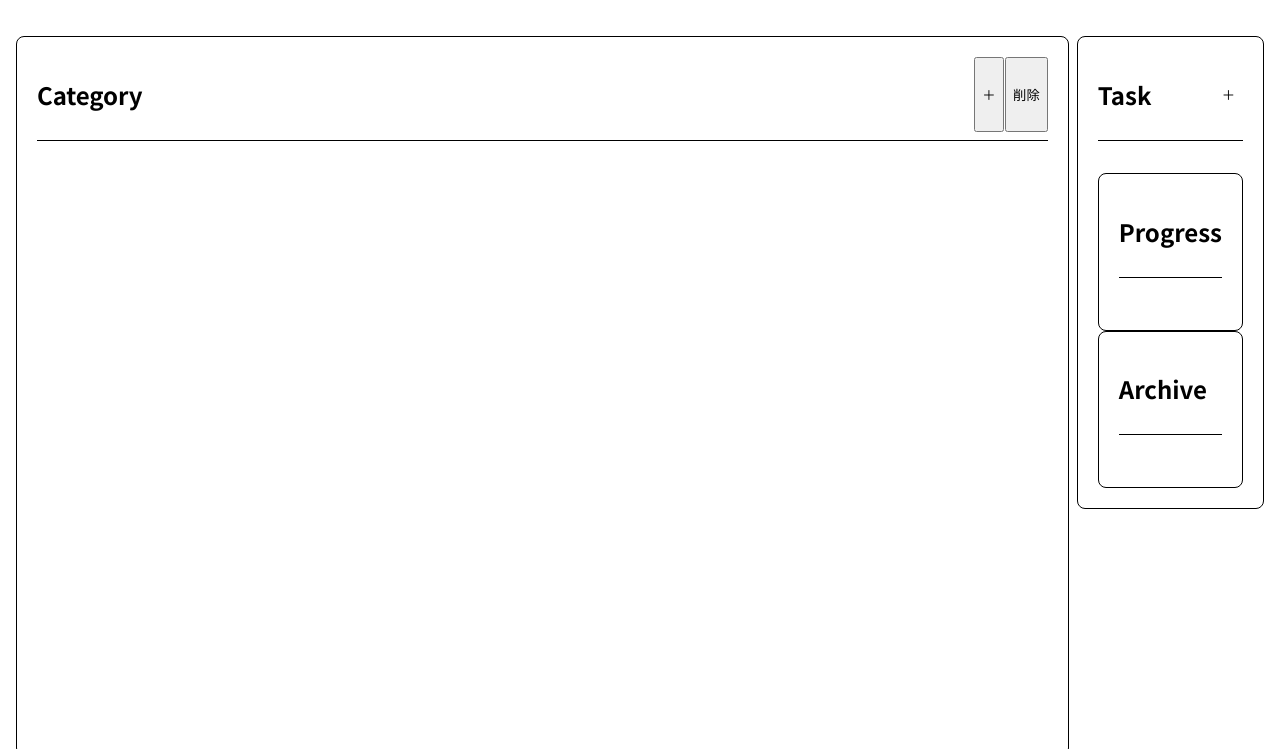
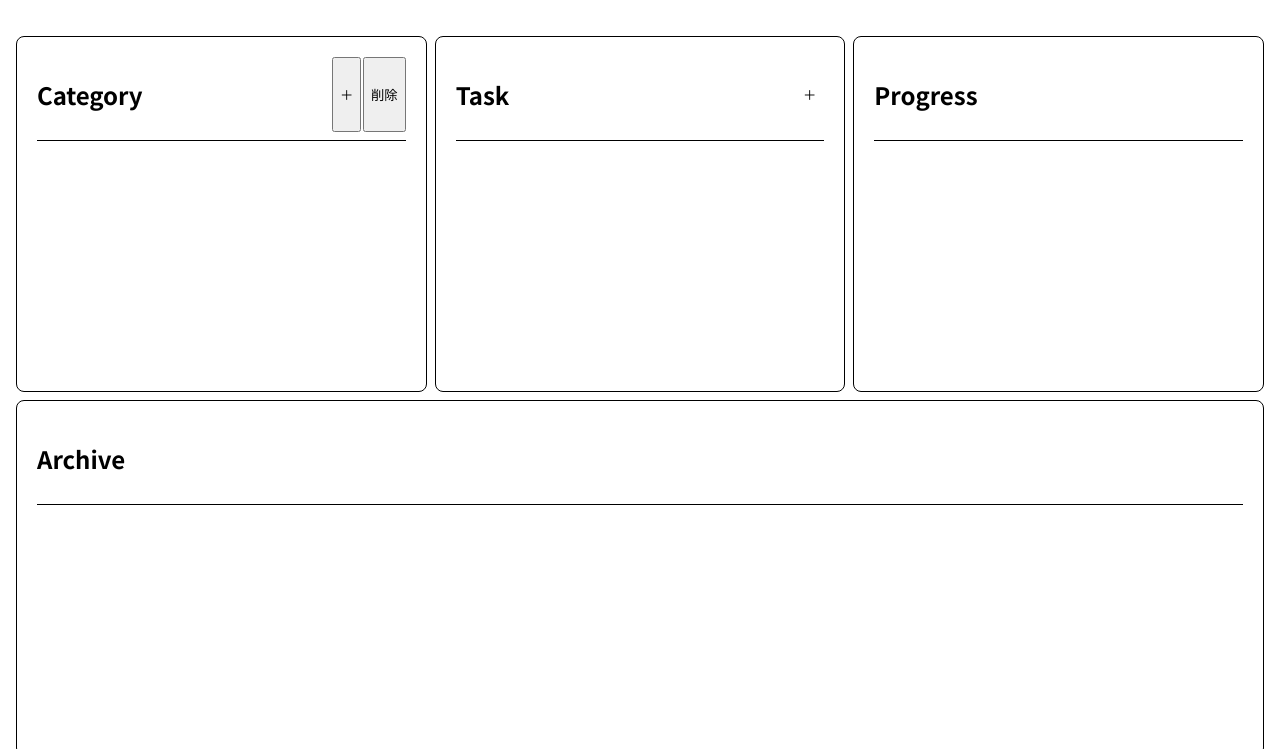
Before and after one commit to rasupy/flask_app, a Flask app: page /admin in a window 1280 px wide. Shown: the part 51-800 px from the top of the page. Run offline with Flask 3, Linux system fonts and the light colour scheme; some libraries are stand-ins or nearby versions.

Commit message:
CSSの修正

```diff
--- a/static/css/pages/_body.scss
+++ b/static/css/pages/_body.scss
@@ -22,9 +22,15 @@ html, body {
     display: flex;
     flex-wrap: wrap;
     justify-content: flex-start;
-    gap: .5rem;
     padding: 1rem;
     height: 90%;
+}
+
+.cards {
+    display: flex;
+    flex-wrap: wrap;
+    gap: .5rem;
+    width: 100%;
 }
 
 .card {
--- a/static/css/style.css
+++ b/static/css/style.css
@@ -85,9 +85,15 @@ html, body {
   display: flex;
   flex-wrap: wrap;
   justify-content: flex-start;
-  gap: 0.5rem;
   padding: 1rem;
   height: 90%;
+}
+
+.cards {
+  display: flex;
+  flex-wrap: wrap;
+  gap: 0.5rem;
+  width: 100%;
 }
 
 .card {
--- a/templates/admin.html
+++ b/templates/admin.html
@@ -11,15 +11,15 @@
 
 <!-- MAIN CONTENTS -->
 <section id="contents">
-    <!-- CATEGORY -->
-    <div class="card">
-        {% include "category.html" %}
-    </div>
     <article class="cards">
+        <!-- CATEGORY -->
+        <div class="card">
+            {% include "category.html" %}
+        </div>
         <!-- TASK -->
         <div class="card">
             {% include "task.html" %}
-        </d>
+        </div>
         <!-- PROGRESS -->
         <div class="card">
             {% include "progress.html" %}
```
Also changed, not shown: 1 other file.
